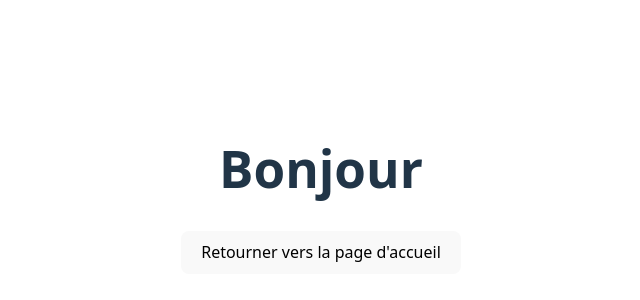
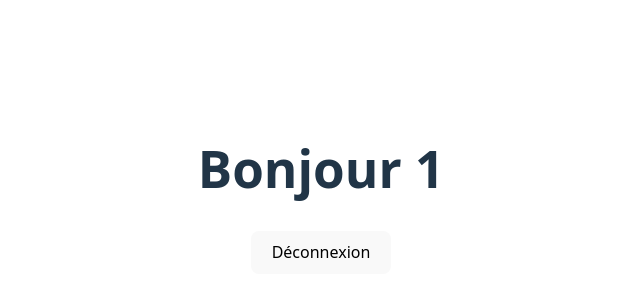
Before and after one commit to Karvaneg/crazee-burger, a React (Vite) app: page /order/1 in a window 1280 px wide. Shown: the part 210-510 px from the top of the page, without its empty margins (319-959 px from the left). Built offline with nearby package versions, Linux system fonts and the light colour scheme.

Commit message:
✨ F02: LOGIN > username from LoginPage to OrderPage

```diff
--- a/src/App.jsx
+++ b/src/App.jsx
@@ -8,7 +8,7 @@ function App() {
   return (
     <Routes>
       <Route path="/" element={<LoginPage />} />
-      <Route path="/order" element={<OrderPage />} />
+      <Route path="/order/:username" element={<OrderPage />} />
       <Route path="*" element={<ErrorPage />} />
     </Routes>
   );
--- a/src/components/pages/login/LoginForm.jsx
+++ b/src/components/pages/login/LoginForm.jsx
@@ -1,15 +1,17 @@
 import { useState } from "react";
+import { useNavigate } from "react-router-dom";
 
 export default function LoginForm() {
 
     //state
     const [inputValue, setInputValue] = useState('');
+    const navigate = useNavigate();
 
     //comportements
     const handleSubmit = (e) => {
         e.preventDefault();
-        alert(`Bonjour ${inputValue} !`);
         setInputValue('');
+        navigate(`/order/${inputValue}`);
     }
 
     const handleChange = (e) => {
--- a/src/components/pages/order/OrderPage.jsx
+++ b/src/components/pages/order/OrderPage.jsx
@@ -1,15 +1,16 @@
-import { Link } from "react-router-dom";
+import { Link, useParams } from "react-router-dom";
 
 export default function OrderPage() {
 
   //state
+  const {username} = useParams();
 
   //comportements
 
   //affichage (render)
   return (
     <>
-      <h1>Bonjour</h1>
+      <h1>Bonjour {username}</h1>
       <Link to="/"><button>Déconnexion</button></Link>
     </>
   )
```
